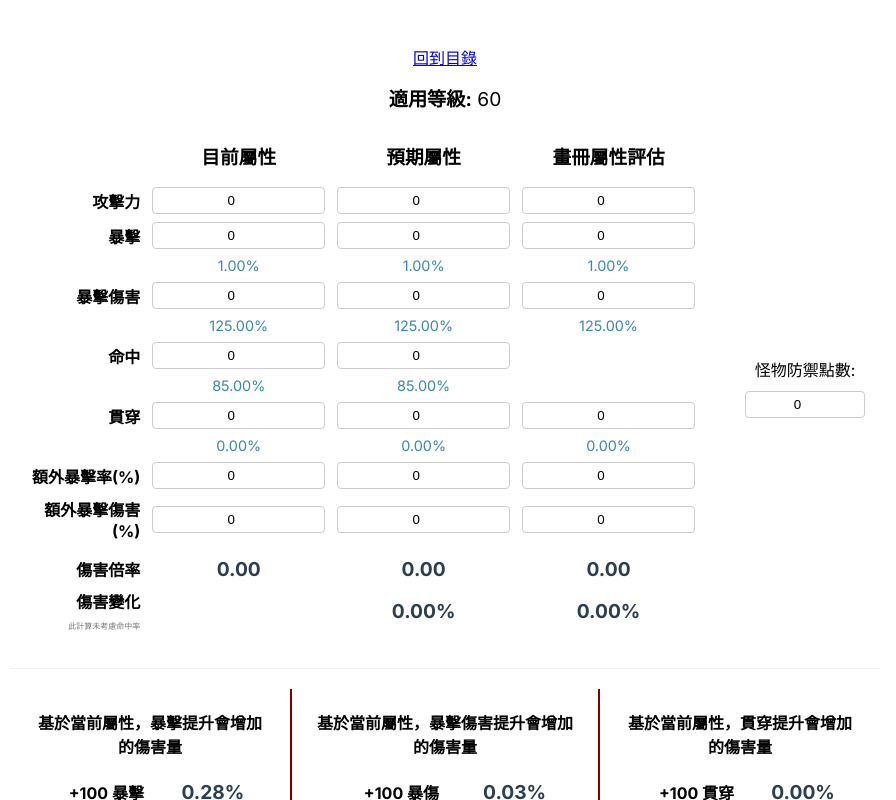
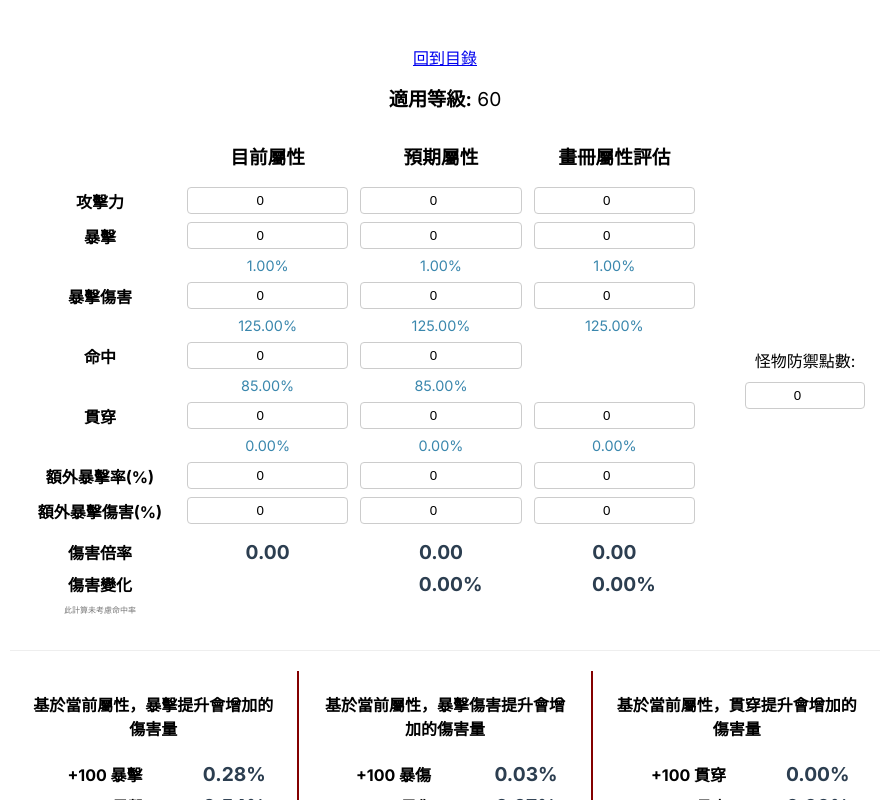
Before and after one commit to Liyobor/bns_tool, a Vue app in the folder website/: page /stats in a window 1280 px wide. Shown: the top 800 px of the page, without its empty margins (195-1091 px from the left). Built offline with nearby package versions, Linux system fonts and the light colour scheme.

Commit message:
update UI

```diff
--- a/website/src/views/StatsCalculator.vue
+++ b/website/src/views/StatsCalculator.vue
@@ -46,7 +46,7 @@
         <div class="grid-label-result"></div>
         <div class="grid-result-percent">{{ (calculateCriticalDamage(currentStats.criticalDamage) + (currentStats.additionalCriticalDamage || 0)).toFixed(2) }}%</div>
         <div class="grid-result-percent">{{ (calculateCriticalDamage(expectedStats.criticalDamage) + (expectedStats.additionalCriticalDamage || 0)).toFixed(2) }}%</div>
-        <div class="grid-result-percent">{{ (calculateCriticalDamage(currentStats.criticalDamage + additionalStats.criticalDamage) + (currentStats.additionalCriticalDamage || 0) + additionalStats.additionalCriticalDamage).toFixed(2) }}%</div>
+        <div class="grid-result-percent">{{ (calculateCriticalDamage(currentStats.criticalDamage + additionalStats.criticalDamage) + (currentStats.additionalCriticalDamage || 0) + (additionalStats.additionalCriticalDamage || 0)).toFixed(2) }}%</div>
 
         <!-- Accuracy -->
         <div class="grid-label">命中</div>
@@ -95,13 +95,13 @@
         <!-- Damage Change -->
         <div class="grid-label">
           傷害變化
-          <br>
-          <span class="note-inline">此計算未考慮命中率</span>
         </div>
         <div></div> <!-- Empty for current stats -->
-        <div class="grid-result-final">{{ damageChange.toFixed(2) }}%</div>
-        <div class="grid-result-final">{{ additionalDamageChange.toFixed(2) }}%</div>
+        <div class="grid-result-final-percent">{{ damageChange.toFixed(2) }}%</div>
+        <div class="grid-result-final-percent">{{ additionalDamageChange.toFixed(2) }}%</div>
+        <div class="note-inline">此計算未考慮命中率</div>
       </div>
+
 
       <div class="extra-settings-container">
         <div class="extra-settings">
@@ -286,11 +286,11 @@ export default {
       localStorage.setItem('statsCalculatorData', JSON.stringify(data));
     },
     calculateCritIncrease(critToAdd) {
-      const currentCritRate = (this.calculateCriticalRate(this.currentStats.criticalRate) + this.currentStats.additionalCriticalRate) / 100;
-      const currentCritDamage = (this.calculateCriticalDamage(this.currentStats.criticalDamage) + this.currentStats.additionalCriticalDamage) / 100;
+      const currentCritRate = (this.calculateCriticalRate(this.currentStats.criticalRate) + this.currentStats.additionalCriticalRate || 0) / 100;
+      const currentCritDamage = (this.calculateCriticalDamage(this.currentStats.criticalDamage) + this.currentStats.additionalCriticalDamage || 0) / 100;
       const currentPiercing = this.calculatePiercing(this.currentStats.piercing) / 100;
 
-      const expectedCritRate = (this.calculateCriticalRate(this.currentStats.criticalRate + critToAdd) + this.currentStats.additionalCriticalRate) / 100;
+      const expectedCritRate = (this.calculateCriticalRate(this.currentStats.criticalRate + critToAdd) + this.currentStats.additionalCriticalRate || 0) / 100;
 
       const currentRemainingDefense = this.monsterDefensePoints * (1 - currentPiercing);
       const currentMonsterReduction = this.calculateMonsterDamageReduction(currentRemainingDefense);
@@ -305,11 +305,11 @@ export default {
       return ((expectedDamageMultiplier / currentDamageMultiplier) - 1) * 100;
     },
     calculateCritDmgIncrease(critDmgToAdd) {
-      const currentCritRate = (this.calculateCriticalRate(this.currentStats.criticalRate) + this.currentStats.additionalCriticalRate) / 100;
-      const currentCritDamage = (this.calculateCriticalDamage(this.currentStats.criticalDamage) + this.currentStats.additionalCriticalDamage) / 100;
+      const currentCritRate = (this.calculateCriticalRate(this.currentStats.criticalRate) + this.currentStats.additionalCriticalRate || 0) / 100;
+      const currentCritDamage = (this.calculateCriticalDamage(this.currentStats.criticalDamage) + this.currentStats.additionalCriticalDamage || 0) / 100;
       const currentPiercing = this.calculatePiercing(this.currentStats.piercing) / 100;
 
-      const expectedCritDamage = (this.calculateCriticalDamage(this.currentStats.criticalDamage + critDmgToAdd) + this.currentStats.additionalCriticalDamage) / 100;
+      const expectedCritDamage = (this.calculateCriticalDamage(this.currentStats.criticalDamage + critDmgToAdd) + this.currentStats.additionalCriticalDamage || 0) / 100;
 
       const currentRemainingDefense = this.monsterDefensePoints * (1 - currentPiercing);
       const currentMonsterReduction = this.calculateMonsterDamageReduction(currentRemainingDefense);
@@ -377,7 +377,7 @@ export default {
 .calculator-container {
   margin: 10px auto;
   padding: 15px;
-  max-width: 1200px;
+  max-width: 1300px;
 }
 
 .level-info {
@@ -415,7 +415,8 @@ export default {
 
 .grid-label {
   font-weight: bold;
-  text-align: right;
+  text-align: center;
+  width: 150px;
 }
 
 .grid-label-result {
@@ -439,6 +440,14 @@ export default {
   font-size: 1.2em;
   font-weight: bold;
   color: #2c3e50;
+}
+
+.grid-result-final-percent {
+  text-align: center;
+  font-size: 1.2em;
+  font-weight: bold;
+  color: #2c3e50;
+  padding-left: 1em;
 }
 
 .damage-change-section {
@@ -507,6 +516,7 @@ h3 {
 .note-inline {
   font-size: 0.5em;
   color: #777;
+  text-align: center;
   font-weight: normal;
 }
 
```
